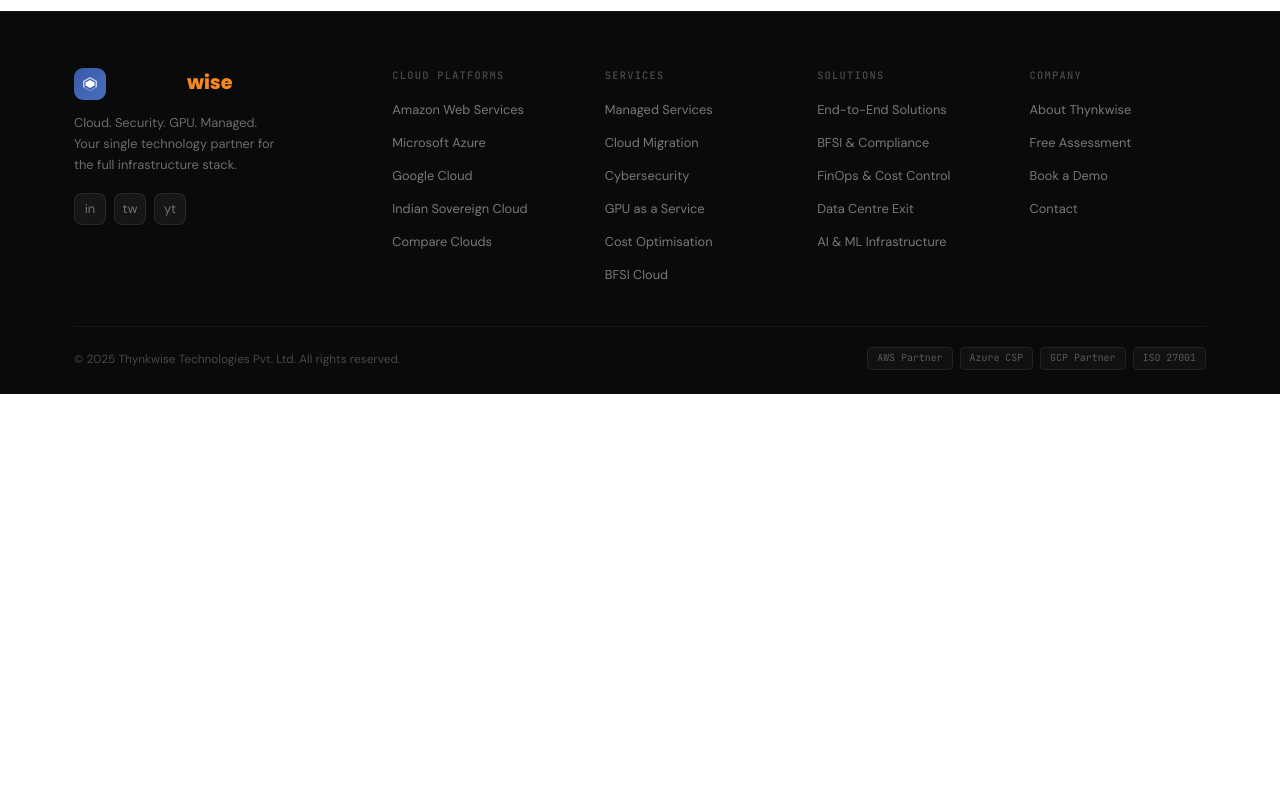
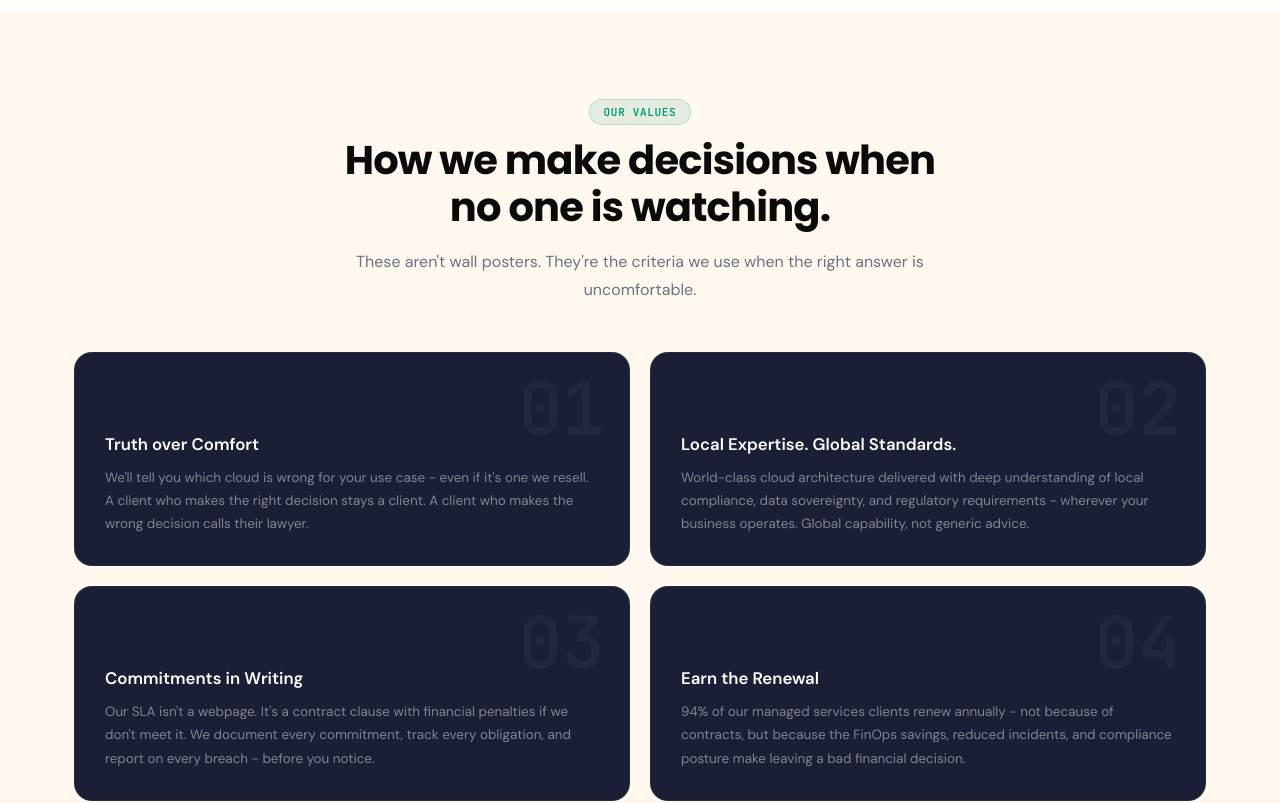
Before and after one commit to Praveen-singh-kushwah/thynkwise_ai, a Next.js app: page /about in a window 1280 px wide. Shown: the part 2260-3063 px from the top of the page. Before the commit the page ends 2654 px from the top, so only its background shows below. Built offline with nearby package versions, Linux system fonts and the light colour scheme; no server answers.

Commit message:
feat(about): add OurValuesSection component and integrate it into AboutPage

```diff
--- a/src/app/about/about.css
+++ b/src/app/about/about.css
@@ -208,6 +208,12 @@
   border: 1px solid rgba(58, 89, 168, 0.2);
 }
 
+.about-page .badge.bg {
+  background: rgba(5, 150, 105, 0.1);
+  color: var(--about-green);
+  border: 1px solid rgba(5, 150, 105, 0.2);
+}
+
 .about-page .mission-grid {
   display: grid;
   grid-template-columns: 1fr 1fr;
@@ -392,6 +398,82 @@
   color: var(--about-green);
 }
 
+.about-page .values-intro {
+  text-align: center;
+  max-width: 640px;
+  margin: 0 auto 48px;
+}
+
+.about-page .values-intro h2 {
+  margin-top: 12px;
+  margin-bottom: 16px;
+  font-size: clamp(1.5rem, 3.5vw, 2.5rem);
+  font-weight: 700;
+  line-height: 1.18;
+  letter-spacing: -0.02em;
+  color: #0a0a0a;
+}
+
+.about-page .values-intro p {
+  color: var(--about-gray);
+  font-size: 1rem;
+  line-height: 1.75;
+}
+
+.about-page .values-grid {
+  display: grid;
+  grid-template-columns: 1fr 1fr;
+  gap: 20px;
+}
+
+.about-page .value-card {
+  background: var(--about-dark);
+  border-radius: 18px;
+  padding: 30px;
+  border: 1.5px solid rgba(255, 255, 255, 0.06);
+  position: relative;
+  overflow: hidden;
+  transition: border-color 0.3s;
+}
+
+.about-page .value-card:hover {
+  border-color: rgba(246, 136, 31, 0.3);
+}
+
+.about-page .value-card::before {
+  content: attr(data-n);
+  position: absolute;
+  right: 24px;
+  top: 20px;
+  font-size: 4.5rem;
+  font-weight: 900;
+  font-family: 'JetBrains Mono', monospace;
+  color: rgba(255, 255, 255, 0.04);
+  line-height: 1;
+}
+
+.about-page .vc-icon {
+  width: 28px;
+  height: 28px;
+  margin-bottom: 14px;
+  display: inline-flex;
+  align-items: center;
+  justify-content: center;
+}
+
+.about-page .vc-title {
+  font-size: 1.05rem;
+  font-weight: 700;
+  color: #fff;
+  margin-bottom: 9px;
+}
+
+.about-page .vc-body {
+  font-size: 0.84rem;
+  color: rgba(255, 255, 255, 0.45);
+  line-height: 1.72;
+}
+
 @media (max-width: 1024px) {
   .about-page .mission-grid {
     grid-template-columns: 1fr;
@@ -412,7 +494,8 @@
   }
 
   .about-page .nums-grid,
-  .about-page .mv-stat-row {
+  .about-page .mv-stat-row,
+  .about-page .values-grid {
     grid-template-columns: 1fr;
   }
 
--- a/src/app/about/components/AboutPage.jsx
+++ b/src/app/about/components/AboutPage.jsx
@@ -4,6 +4,7 @@
 import HeroSection from './HeroSection';
 import MissionSection from './MissionSection';
 import ByTheNumbersSection from './ByTheNumbersSection';
+import OurValuesSection from './OurValuesSection';
 
 export default function AboutPage({ data }) {
   useScrollReveal();
@@ -13,6 +14,7 @@
       <HeroSection hero={data?.hero} />
       <MissionSection section={data?.our_mission} />
       <ByTheNumbersSection section={data?.by_the_numbers} />
+      <OurValuesSection section={data?.our_values} />
     </div>
   );
 }
--- /dev/null
+++ b/src/app/about/components/OurValuesSection.jsx
@@ -0,0 +1,73 @@
+import CmsImage from '../../components/CmsImage';
+import { getStrapiMediaUrl } from '@/lib/strapi/media';
+
+const defaultHeading = {
+  title: 'How we make decisions when no one is watching.',
+  description:
+    "These aren't wall posters. They're the criteria we use when the right answer is uncomfortable.",
+};
+
+const defaultCards = [
+  {
+    title: 'Truth over Comfort',
+    description:
+      "We'll tell you which cloud is wrong for your use case - even if it's one we resell. A client who makes the right decision stays a client. A client who makes the wrong decision calls their lawyer.",
+  },
+  {
+    title: 'Local Expertise. Global Standards.',
+    description:
+      'World-class cloud architecture delivered with deep understanding of local compliance, data sovereignty, and regulatory requirements - wherever your business operates. Global capability, not generic advice.',
+  },
+  {
+    title: 'Commitments in Writing',
+    description:
+      "Our SLA isn't a webpage. It's a contract clause with financial penalties if we don't meet it. We document every commitment, track every obligation, and report on every breach - before you notice.",
+  },
+  {
+    title: 'Earn the Renewal',
+    description:
+      '94% of our managed services clients renew annually - not because of contracts, but because the FinOps savings, reduced incidents, and compliance posture make leaving a bad financial decision.',
+  },
+];
+
+function getCardNumber(index) {
+  return String(index + 1).padStart(2, '0');
+}
+
+export default function OurValuesSection({ section }) {
+  const heading = section?.heading || defaultHeading;
+  const cards = section?.card?.length ? section.card : defaultCards;
+
+  return (
+    <section className="ps ps-c">
+      <div className="container">
+        <div className="values-intro">
+          <span className="badge bg rv">Our Values</span>
+          <h2 className="rv d1">{heading.title}</h2>
+          <p className="rv d2">{heading.description}</p>
+        </div>
+        <div className="values-grid rv d2">
+          {cards.map((card, index) => {
+            const iconUrl = getStrapiMediaUrl(card.icon);
+
+            return (
+              <div key={card.id || `${card.title}-${index}`} className="value-card" data-n={getCardNumber(index)}>
+                <span className="vc-icon">
+                  {iconUrl ? (
+                    <CmsImage
+                      src={iconUrl}
+                      alt={card.title}
+                      style={{ width: 28, height: 28, objectFit: 'contain' }}
+                    />
+                  ) : null}
+                </span>
+                <div className="vc-title">{card.title}</div>
+                <p className="vc-body">{card.description}</p>
+              </div>
+            );
+          })}
+        </div>
+      </div>
+    </section>
+  );
+}
--- a/src/lib/strapi/about-page.js
+++ b/src/lib/strapi/about-page.js
@@ -7,6 +7,8 @@
     &populate[our_mission][populate][right][populate][stat][populate]=*
     &populate[by_the_numbers][populate][heading][populate]=*
     &populate[by_the_numbers][populate][card][populate][stat][populate]=*
+    &populate[our_values][populate][heading][populate]=*
+    &populate[our_values][populate][card][populate]=*
 `.replace(/\s/g, '');
 
 export async function getAboutPage() {
```
